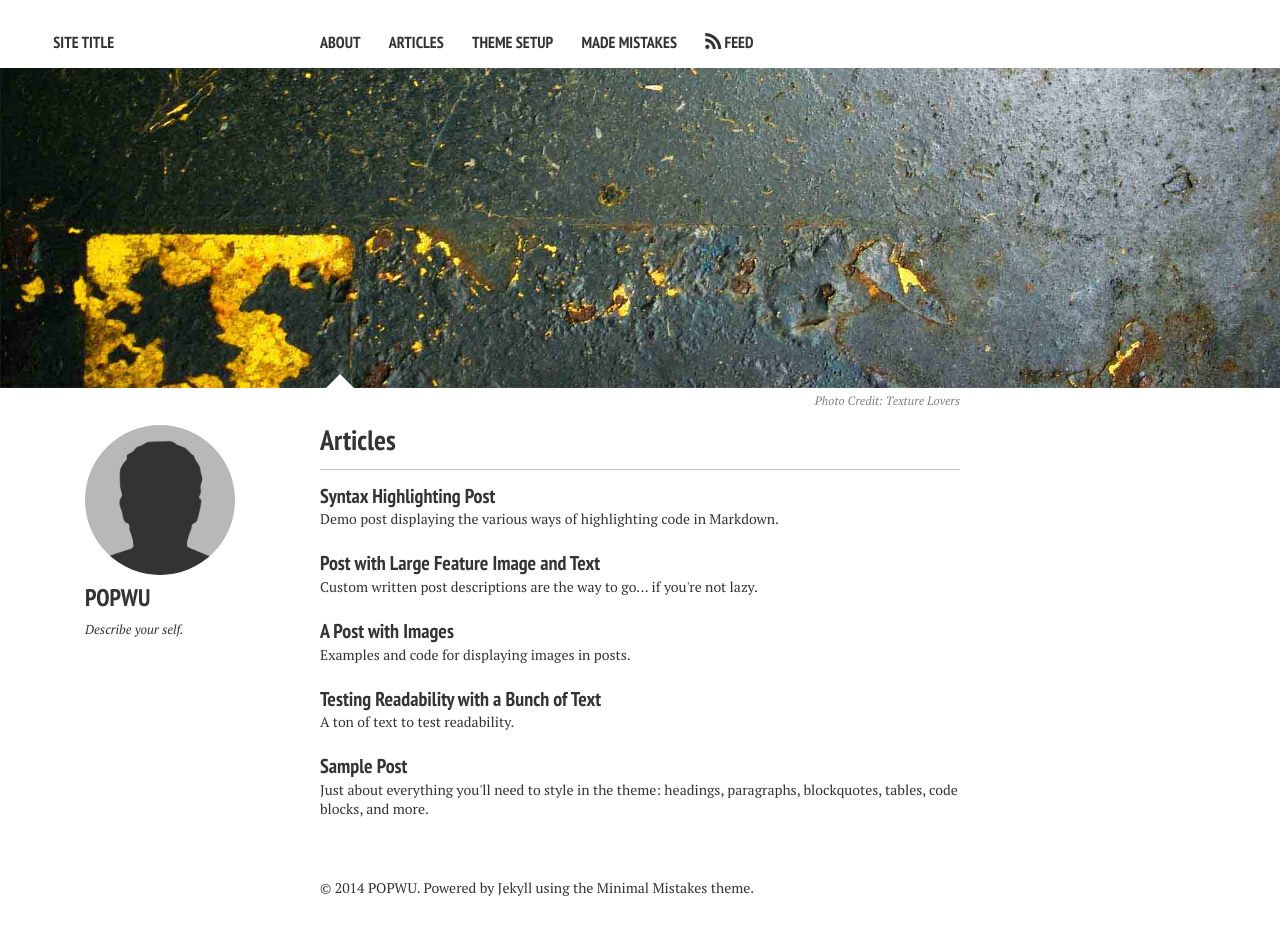
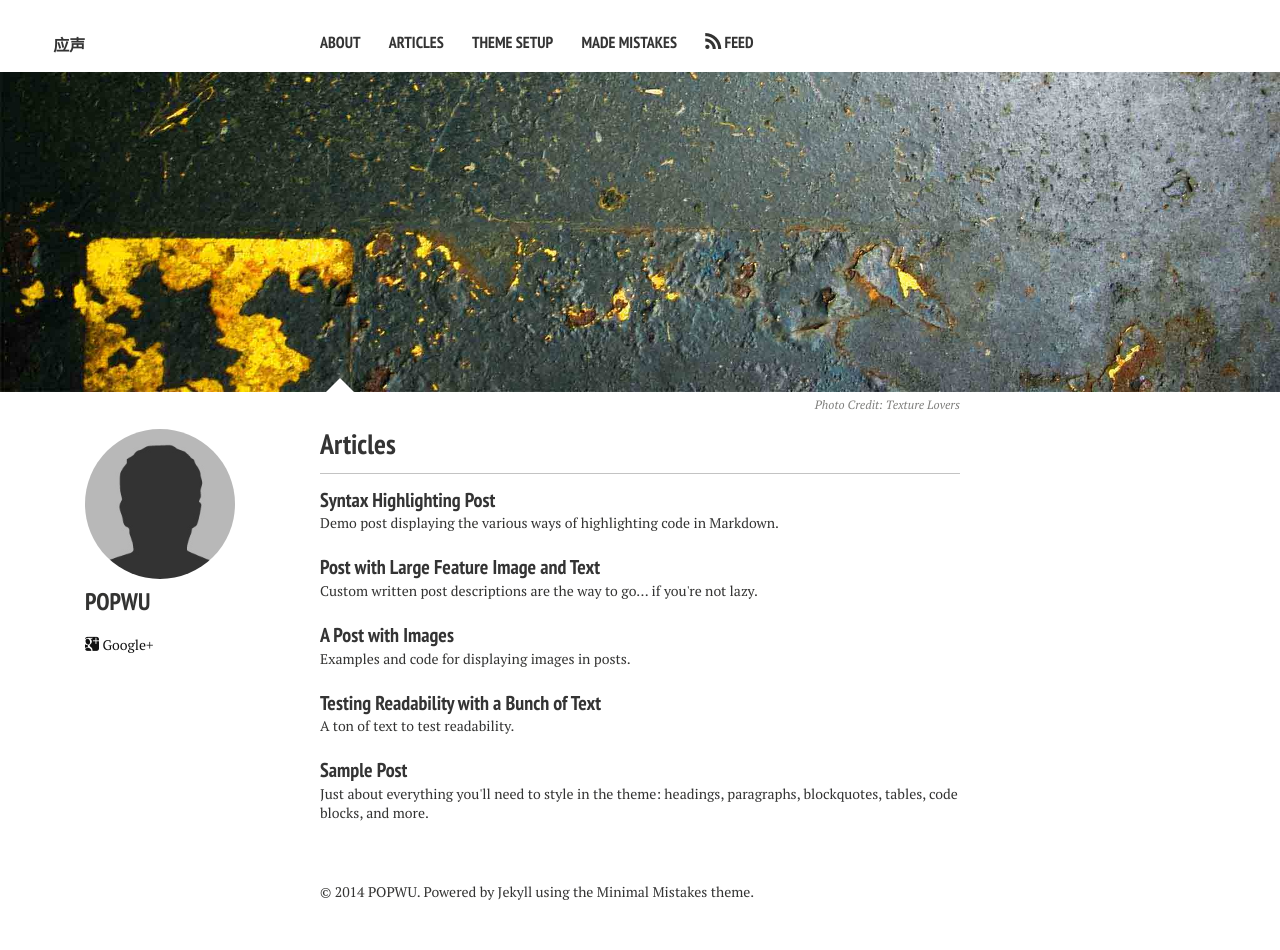
Before and after one commit to popwu/popwu.github.com, a Jekyll site: the page built from index.md, in a window 1280 px wide. Built offline with Jekyll 4.4.1, drawn with Linux system fonts in a browser that asks for light colours; nearby versions of some CDN libraries.

Commit message:
m config

```diff
--- a/_config.yml
+++ b/_config.yml
@@ -1,5 +1,5 @@
-title:            Site Title
-tagline:          A short tagline
+title:            "应声"
+tagline:          "玩在世界"
 description:      Describe your website.
 # Your site's domain goes here. Leave localhost server or blank when working locally.
 url:              http://popwu.github.io
@@ -8,7 +8,7 @@ url:              http://popwu.github.io
 owner:
   name:           POPWU
   avatar:         bio-photo.jpg
-  bio:            "Describe your self."
+  #bio:            "Describe your self."
   email:          popwuwei@gmail.com
   # Social networking links are used in author-bio sidebar. Update and remove as you like.
   twitter:
@@ -19,7 +19,7 @@ owner:
   lastfm:
   tumblr:
   # For Google Authorship https://plus.google.com/authorship
-  google_plus:
+  google_plus:    https://plus.google.com/+吴伟在谷歌
 
 # Analytics and webmaster tools stuff goes here
 google_analytics:
```
